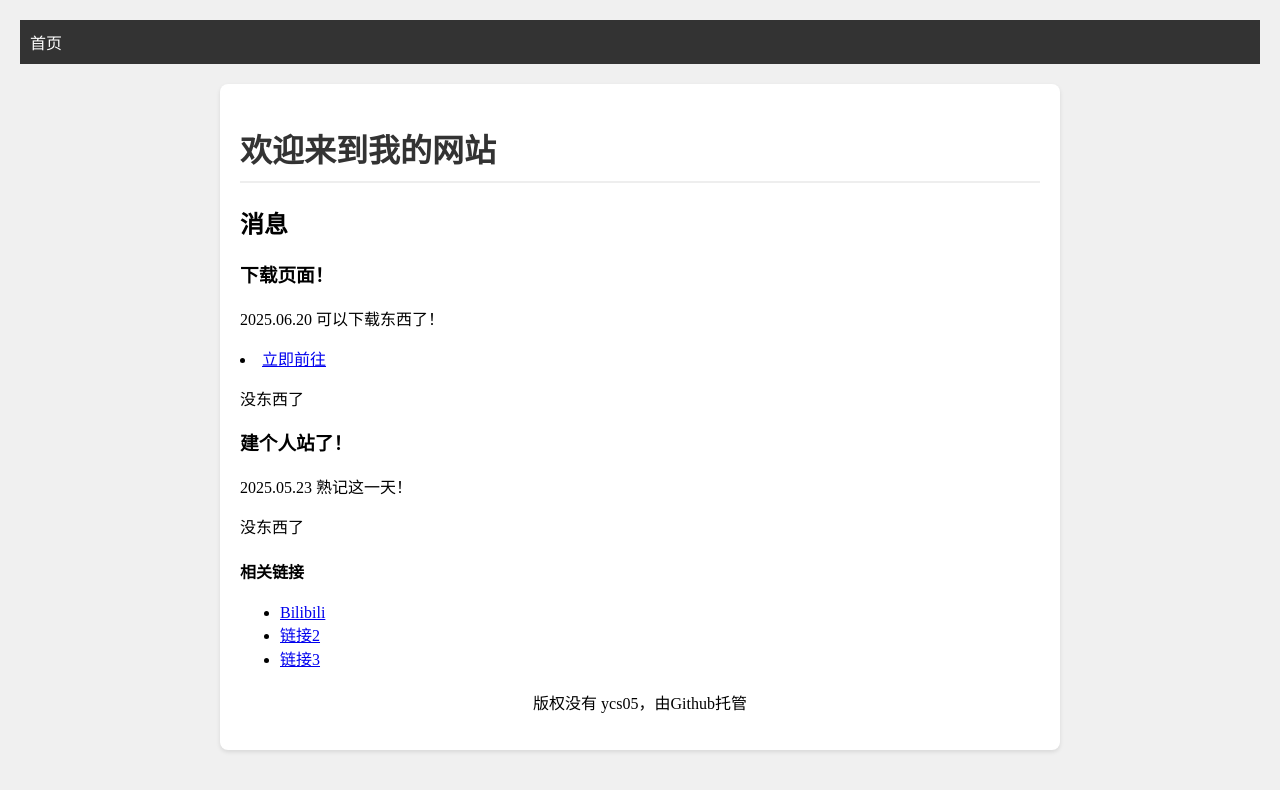
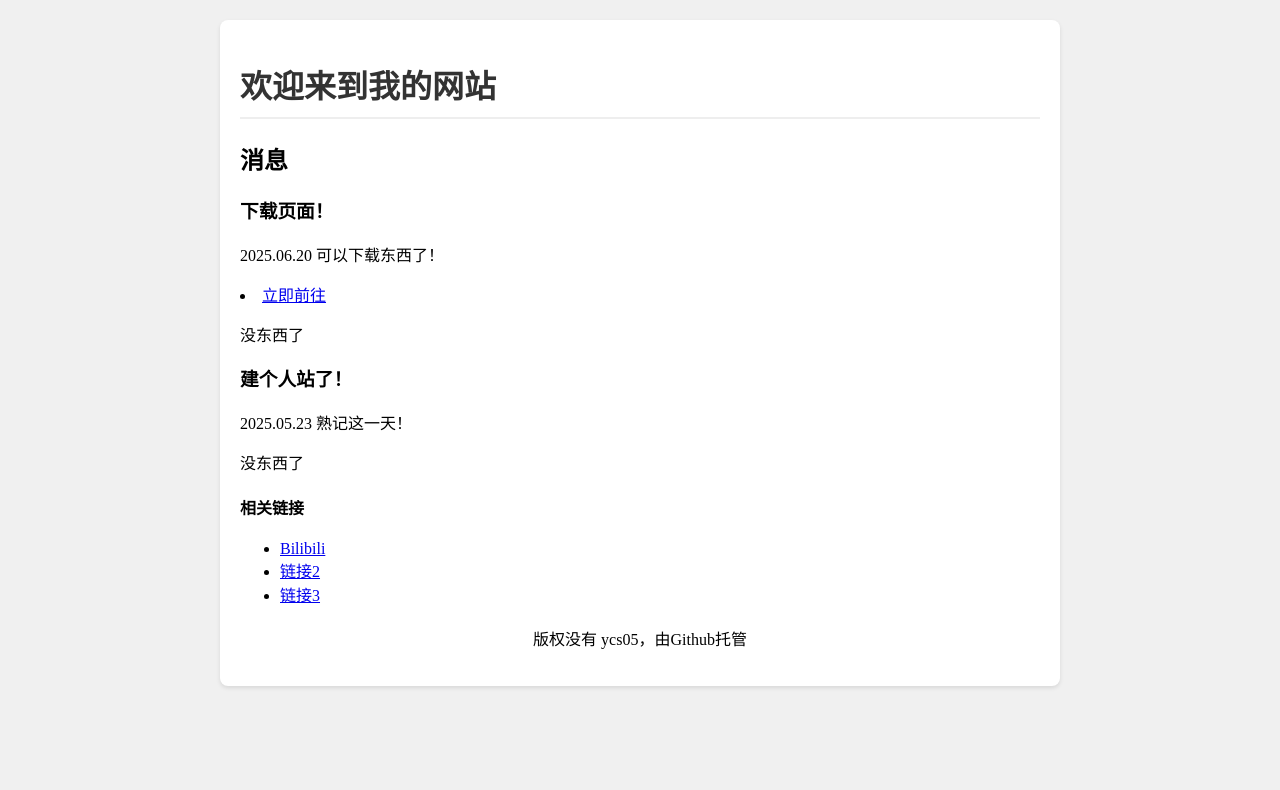
Before and after one commit to ycs05/ycs05.github.io, a plain HTML site: page home.html in a window 1280 px wide. Drawn offline with Linux system fonts and the light colour scheme.

Commit message:
Update home.html

```diff
--- a/home.html
+++ b/home.html
@@ -49,10 +49,7 @@
     </style>
 </head>
 <body>
-    <!-- 导航栏 -->
-    <nav class="nav">
-        <a>首页</a>
-    </nav>
+
 
     <div class="container">
         <!-- 主要内容 -->
```
